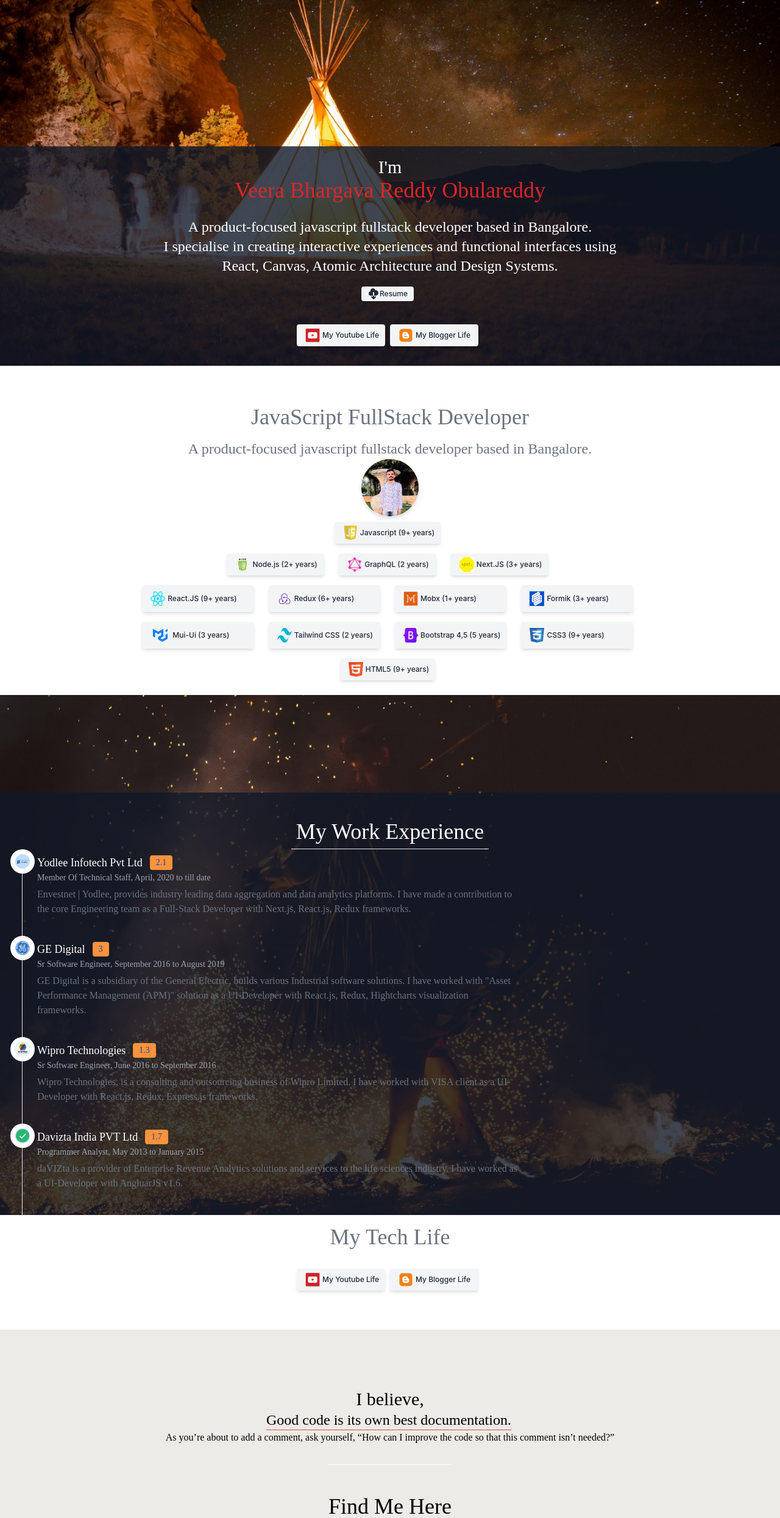
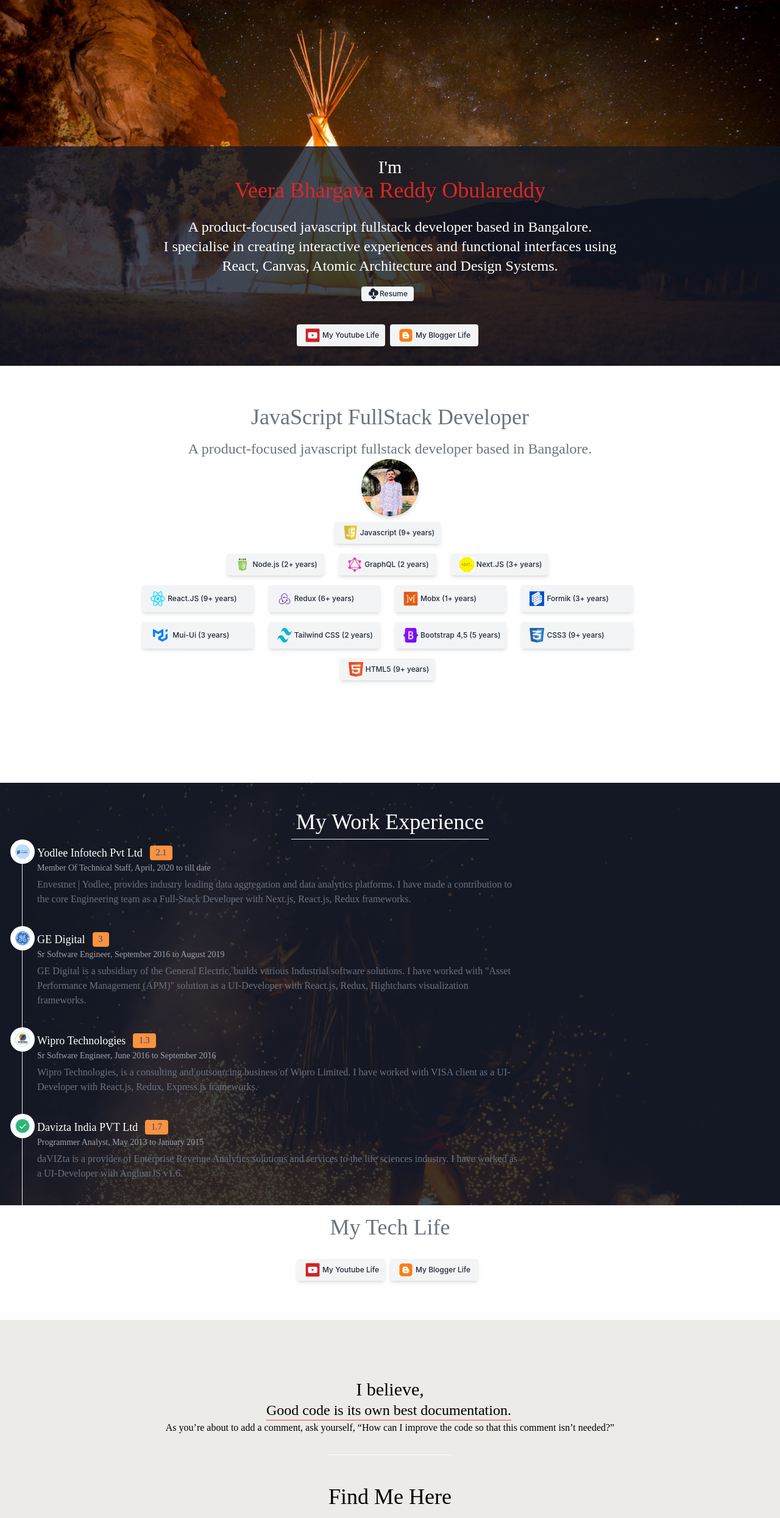
Before and after one commit to obulareddyveera/mytechlife, a Next.js app: page / in a window 1280 px wide. Shown: the top 2490 px of the page at 61% size. Built offline with nearby package versions, Linux system fonts and the light colour scheme.

Commit message:
sync with parallax effect

```diff
--- a/projects/profile/intro/index.js
+++ b/projects/profile/intro/index.js
@@ -7,7 +7,7 @@ const ProfileIntro = () => {
 
     return (
         <div
-            className="bg-fixed bg-center bg-cover bg-[#ecebe7] bg-no-repeat"
+            className="bg-cover bg-fixed"
             style={{ backgroundImage: "url('./images/background/myTechLife.jpeg')" }}
         >
             <div className="flex flex-col items-center justify-around md:justify-center pt-[5rem]">
--- a/projects/profile/portfolio/index.js
+++ b/projects/profile/portfolio/index.js
@@ -5,7 +5,7 @@ const Portfolio = () => {
     return (
 
         <section
-            className="flex flex-col items-center justify-center bg-fixed bg-center bg-cover"
+            className="bg-fixed bg-cover"
             style={{ backgroundImage: "url('/images/background/horseMen.jpeg')" }}
         >
 
```
